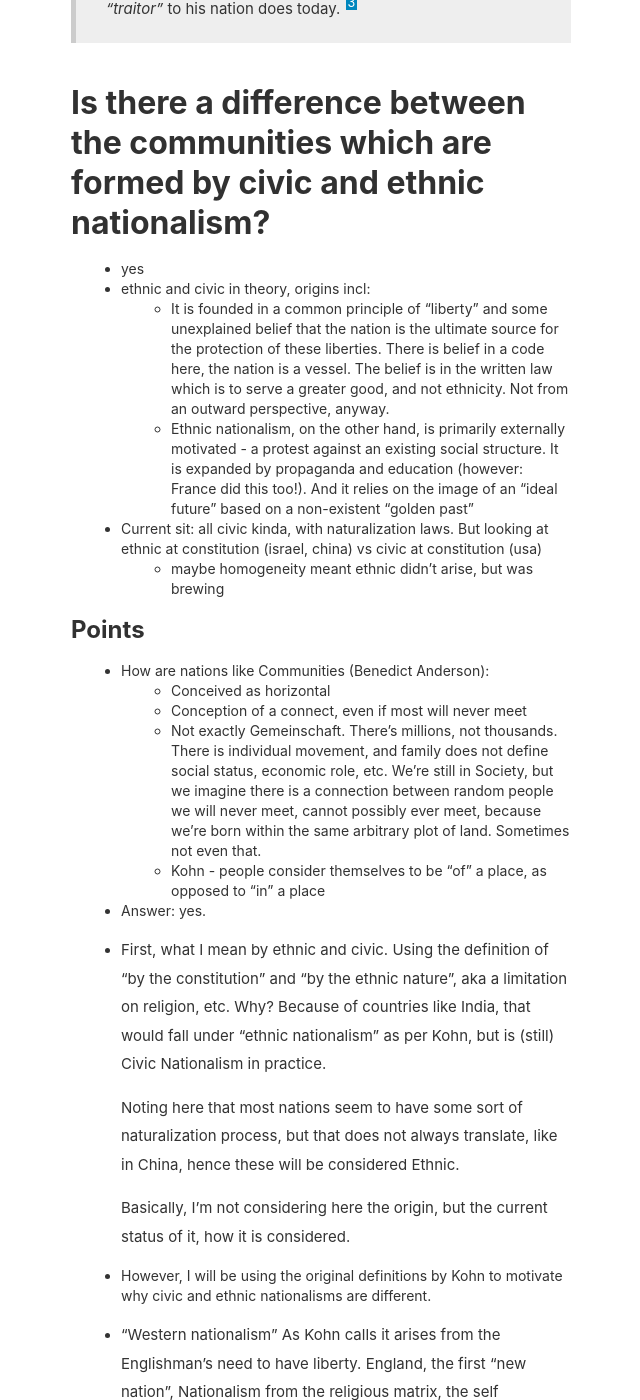
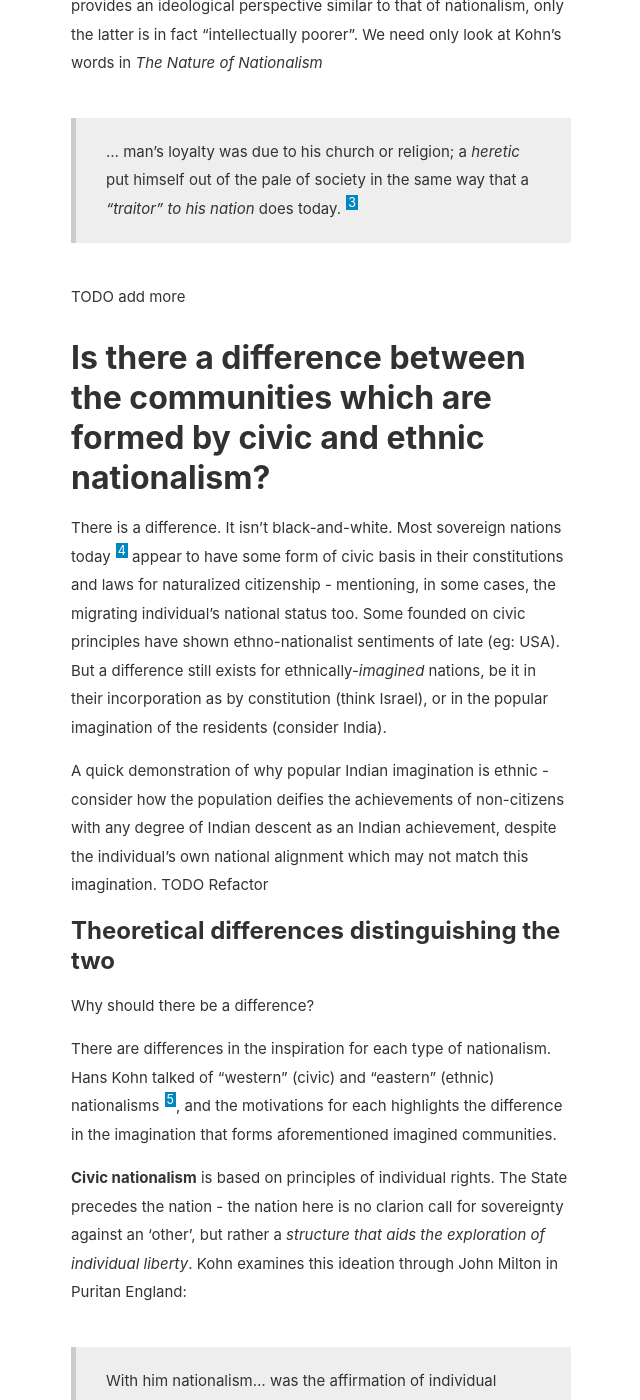
Before and after one commit to zubairabid/Semester7, a Jekyll site: the page built from subjects/nationalism/assign/20171076_Nationalism_asgn1.md, in a window 1280 px wide and 1400 px high, scrolled down 2158 px. Shown: the whole window, without its empty margins (319-959 px from the left). Built offline with Jekyll 4.4.1, drawn with Linux system fonts in a browser that asks for light colours; some of the changed text lies outside the part shown.

Commit message:
Nationalism p2 half im dying

```diff
--- a/subjects/nationalism/assign/20171076_Nationalism_asgn1.md
+++ b/subjects/nationalism/assign/20171076_Nationalism_asgn1.md
@@ -25,6 +25,8 @@
 
 # How are Nations Like Communities?
 
+## Communities as a horizontal brotherhood
+
 To understand the community aspect, we look at Benedict Anderson's proposed
 'working definition' of a nation as an "imagined political community, imagined
 as both inherently limited and sovereign". Why does he define the
@@ -38,6 +40,8 @@
 meet. It has some markings of a community, but it is not the traditional
 Gemeinschaft [^andersondef].
 
+## Nation in the framework of Gemeinschaft and Gesselschaft
+
 This begs comparison to the traditional imagining of a community. As discussed
 in the lecture, the key components of a Gemeinschaft are:
 
@@ -48,15 +52,18 @@
 
 None of these apply to any nation of millions that for all intents and purposes
 seems more aligned with Gesselschaft instead. But on closer examination, this
-too does not match. There is a distinction between the nation and its call for a
-sovereign state; social contract and mutual consent is shared among the citizens
-and the state but not with the 'Nation' itself. So what is this community?
-Ernest Gellner argues that "it (nationalism) *invents* nations where they do not
-exist", taking pains to establish the 'falsity' of this community [^gellner].
+too does not match. *There is a distinction between the nation and its call for
+a sovereign state*; social contract and mutual consent is shared among the
+citizens and the state but not with the 'Nation' itself. So what is this
+community? Ernest Gellner argues that "it (nationalism) *invents* nations where
+they do not exist", taking pains to establish the 'falsity' of this community
+[^gellner].
 Anderson opts to call it an 'imagined' community instead, noting that his peer's
 statement implies the existence of 'true' communities of the scale to be
 juxtaposed to nations, and also that all communities larger than primordial
 villages with face-to-face contact are, in fact, imagined [^andersondef].
+
+## A short correspondence between nationalism and religion
 
 On that note, a good comparison to align the perspective of national community
 to is the imagined community of religion. The community of strangers of the same
@@ -66,25 +73,88 @@
 need only look at Kohn's words in *The Nature of Nationalism*
 
 > ... man's loyalty was due to his church or religion; a *heretic* put himself
-out of the pale of society in the same way that a *"traitor"* to his nation
+out of the pale of society in the same way that a *"traitor" to his nation*
 does today. [^kohnture]
+
+TODO add more
 
 # Is there a difference between the communities which are formed by civic and ethnic nationalism?
 
-- yes
-- ethnic and civic in theory, origins incl:
-    - It is founded in a common principle of "liberty" and some unexplained belief
-      that the nation is the ultimate source for the protection of these liberties.
-      There is belief in a code here, the nation is a vessel. The belief is in the
-      written law which is to serve a greater good, and not ethnicity. Not from an
-      outward perspective, anyway.
-    - Ethnic nationalism, on the other hand, is primarily externally motivated - a
-      protest against an existing social structure. It is expanded by propaganda and
-      education (however: France did this too!). And it relies on the image of an
-      "ideal future" based on a non-existent "golden past"
-- Current sit: all civic kinda, with naturalization laws. But looking at ethnic
-  at constitution (israel, china) vs civic at constitution (usa)
-    - maybe homogeneity meant ethnic didn't arise, but was brewing
+There is a difference. It isn't black-and-white. Most sovereign nations today
+[^nations] appear to have some form of civic basis in their constitutions and
+laws for naturalized citizenship - mentioning, in some cases, the migrating
+individual's national status too. Some founded on civic principles have shown
+ethno-nationalist sentiments of late (eg: USA). But a difference still exists
+for ethnically-*imagined* nations, be it in their incorporation as by
+constitution (think Israel), or in the popular imagination of the residents
+(consider India).
+
+A quick demonstration of why popular Indian imagination is ethnic - consider
+how the population deifies the achievements of non-citizens with any degree of
+Indian descent as an Indian achievement, despite the individual's own national
+alignment which may not match this imagination.
+TODO Refactor
+
+## Theoretical differences distinguishing the two
+
+Why should there be a difference?
+
+There are differences in the inspiration for each type of
+nationalism. Hans Kohn talked of "western" (civic) and "eastern" (ethnic)
+nationalisms [^kohnbook], and the motivations for each highlights the difference
+in the imagination that forms aforementioned imagined communities.
+
+**Civic nationalism** is based on principles of individual rights. The
+State precedes the nation - the nation here is no clarion call for sovereignty
+against an 'other', but rather a *structure that aids the exploration of
+individual liberty*. Kohn examines this ideation through John Milton in Puritan
+England:
+
+> With him nationalism...
+> was the affirmation of individual freedom from authority,
+> the self-assertion of personality *in face of its own government or church*,
+> ... Liberty to Milton was religious, political, and personal. [^kohnbookmil]
+
+The nation is manifestation of a code, not a people. The community, others with
+like-minded interests. At least in its conception, there is no ethnic limitation
+imposed. Anyone with aligned goals can join the nation and further it.
+
+**Ethnic nationalism**, on the other hand, "emerges as protests against existing
+social structure". It's a call for sovereignty from an oppressor. The community
+rallied around the cause of sovereignty can have arbitrary commonality, but
+necessarily including a supposed shared history, a 'glorious past' where the
+community once was and must strive to return to. This community is limited to
+those falling under the purview of this purported shared history.
+
+## Imaginations of ethnic nationalism in China, Israel, and more
+
+- Israel is the classic example. The Jewish nation, it has (apart from
+  traditional marriage etc. This is constitutional recognition
+    - Citizenship conferred based on solely Jewish ethnicity (with bg checks)
+    - Recognition of Ethnicity as Jewish, Arabic, etc. not Israeli
+    - "people of the land" can be Israeli
+    - There is a naturalization policy.
+- More monoethnic: China and Hans:
+    - There's the ethnic consideration of non-chinese citizens as chinese (the
+      economist) Imagination at play here
+    - Citizenship is hard. There is rules, which allows for residents with a
+      purpose but no chinese ethnic connect to become citizens, but only 1kish
+      people are naturalized.
+    - Ethnic "pureness"of the Han as "purely chinese". Elimination of the
+      Uighurs as an example. This is, again, imagination of the nation not
+      aligned.
+- Some other random ones: Bhutan with the 30 year residency, Kuwait with the
+  religious requirement.
+
+## Imaginations of the "civic" nations
+
+- Will consider the UK, as that's what Kohn talks about in his book:
+    - Englishman's quest for liberty
+    - Milton's dream
+    - Messianic expectation, "new israel"
+    - In practice, esp. colonialism, not so civic
+    - Naturalisation
+
 
 ## Points
 
@@ -143,11 +213,6 @@
   have liberty. England, the first "new nation", Nationalism from the religious
   matrix, the self consideration of "new Israel". John Milton:
 
-  > With him nationalism was not a struggle for collective independence from an
-  > “alien yoke”; it was the affirmation of individual freedom from authority,
-  > the self-assertion of personality is face of its own government or church,
-  > “the deliverance of man from the yoke of slavery and superstition.” Liberty
-  > to Milton was religious, political, and personal.
 - Ethnic nationalism, on the other hand, is primarily externally motivated - a
   protest against an existing social structure. It is expanded by propaganda and
   education (however: France did this too!). And it relies on the image of an
@@ -190,3 +255,12 @@
 [^kohnture]: Kohn, H. (1939). The Nature of Nationalism. The American Political
 Science Review, 33(6), 1001–1021. JSTOR. https://doi.org/10.2307/1948728
 Emphasis added
+
+[^kohnbook]: Kohn, H. (1965). Nationalism its Meaning and History. Revised
+Edition Princton, NJ.
+
+[^kohnbookmil]: Kohn, H. (1965). Nationalism its Meaning and History P. 16-17.
+Revised Edition Princton, NJ.
+
+
+[^nations]: TODO footnote on nations being civic
```
Also changed, not shown: 1 other file.
